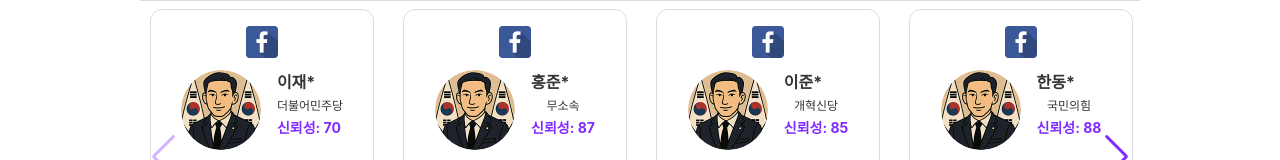
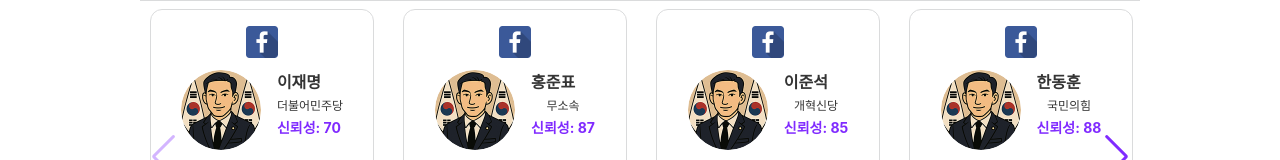
Before and after one commit to Hanium-FactSeeker/factseeker-frontend, a Next.js app: page / in a window 1280 px wide. Shown: the part 1550-1710 px from the top of the page. Built offline with nearby package versions, Linux system fonts and the light colour scheme; no server answers.

Commit message:
Refactor: 이름 마스킹 제거

```diff
--- a/src/components/main/molecules/PoliticianItem.tsx
+++ b/src/components/main/molecules/PoliticianItem.tsx
@@ -4,7 +4,6 @@ import ReliabilityStat from '@/components/ui/validity';
 import PoliticianImage from '../../ui/profile/PoliticianImage';
 import FactMark from '@/components/ui/factMark';
 import { percentToValidity, faceImgByPercent } from '@/utils/calculateValidity';
-import { maskTail } from '@/utils/maskTail';
 
 type Stats = { gpt: number; gemini: number; overall: number };
 
@@ -30,7 +29,7 @@ const PoliticianItem = ({ p }: { p: Politician }) => {
           </div>
         </div>
 
-        <p className="text-black-normal text-md font-bold md:text-xl">{maskTail(p.name, 1)}</p>
+        <p className="text-black-normal text-md font-bold md:text-xl">{p.name}</p>
         <p className="text-black-normal text-sm font-normal md:text-base">{p.party}</p>
       </div>
 
--- a/src/components/politician/atoms/politicianItemDesktop.tsx
+++ b/src/components/politician/atoms/politicianItemDesktop.tsx
@@ -4,7 +4,6 @@ import Link from 'next/link';
 import PoliticianImage from '@/components/ui/profile/PoliticianImage';
 import { SiOpenai } from 'react-icons/si';
 import { TbSunFilled } from 'react-icons/tb';
-import { maskTail } from '@/utils/maskTail';
 
 export type PoliticianTopItem = {
   id?: number;
@@ -52,7 +51,7 @@ export default function PoliticianItemDesktop({ item }: Props) {
           <PoliticianImage src={safeImg} alt={`${item.name} 이미지`} />
         </div>
         <div className="leading-none">
-          <p className="text-Black_normal text-[15px] font-bold">{maskTail(item.name, 1)}</p>
+          <p className="text-Black_normal text-[15px] font-bold">{item.name}</p>
           <p className="text-Black_alternative mt-1 text-[11px]">{item.party}</p>
         </div>
       </div>
--- a/src/components/politician/atoms/politicianItemMobile.tsx
+++ b/src/components/politician/atoms/politicianItemMobile.tsx
@@ -4,7 +4,6 @@ import Link from 'next/link';
 import PoliticianImage from '@/components/ui/profile/PoliticianImage';
 import { SiOpenai } from 'react-icons/si';
 import { TbSunFilled } from 'react-icons/tb';
-import { maskTail } from '@/utils/maskTail';
 
 type Stat = { fact: number; gpt: number; claude: number };
 type Item = { name: string; party: string; img: string; stats: Stat };
@@ -26,9 +25,7 @@ export default function PoliticianItemMobile({ item }: Props) {
         </div>
 
         <div className="min-w-0 gap-4">
-          <p className="text-Black_normal truncate text-[14px] font-bold">
-            {maskTail(item.name, 1)}
-          </p>
+          <p className="text-Black_normal truncate text-[14px] font-bold">{item.name}</p>
           <span className="text-Black_alternative mt-2 inline-block text-[10px]">
             자세히 보기 &gt;
           </span>
--- a/src/components/politician/organisms/PoliticianDetailDesktop.tsx
+++ b/src/components/politician/organisms/PoliticianDetailDesktop.tsx
@@ -6,7 +6,6 @@ import PoliticianImage from '@/components/ui/profile/PoliticianImage';
 import VideoRow from '@/components/politician/molecules/VideoRow';
 import SwitchButton from '@/components/ui/button/SwitchButton';
 import type { VideoItem } from '@/types/videos';
-import { maskTail } from '@/utils/maskTail';
 import { Swiper, SwiperSlide } from 'swiper/react';
 import { Navigation, Pagination } from 'swiper/modules';
 import 'swiper/css';
@@ -80,9 +79,7 @@ export default function PoliticianDetailDesktop({
                   <PoliticianImage src={imgSrc} alt={`${politician.name} 이미지`} />
                 </div>
                 <div className="min-w-0">
-                  <p className="text-black-normal truncate text-lg font-bold">
-                    {maskTail(politician.name, 1)}
-                  </p>
+                  <p className="text-black-normal truncate text-lg font-bold">{politician.name}</p>
                   <p className="text-black-normal mt-1 truncate text-sm">{politician.party}</p>
                 </div>
               </div>
--- a/src/components/politician/organisms/PoliticianDetailMobile.tsx
+++ b/src/components/politician/organisms/PoliticianDetailMobile.tsx
@@ -6,7 +6,6 @@ import PoliticianImage from '@/components/ui/profile/PoliticianImage';
 import VideoRow from '@/components/politician/molecules/VideoRow';
 import SwitchButton from '@/components/ui/button/SwitchButton';
 import type { VideoItem } from '@/types/videos';
-import { maskTail } from '@/utils/maskTail';
 
 type Stat = { fact: number; gpt: number; claude: number };
 type Politician = {
@@ -72,9 +71,7 @@ export default function PoliticianDetailMobile({
               <PoliticianImage src={imgSrc} alt={`${politician.name} 이미지`} />
             </div>
             <div className="min-w-0">
-              <p className="text-black-normal truncate text-base font-bold">
-                {maskTail(politician.name, 1)}
-              </p>
+              <p className="text-black-normal truncate text-base font-bold">{politician.name}</p>
               <p className="text-black-normal mt-1 truncate text-xs">{politician.party}</p>
             </div>
           </div>
--- a/src/constants/snsData.ts
+++ b/src/constants/snsData.ts
@@ -1,5 +1,3 @@
-import { maskTail } from '@/utils/maskTail';
-
 export interface SnsItem {
   name: string;
   id?: string;
@@ -14,7 +12,7 @@ export interface SnsItem {
 
 export const snsData: SnsItem[] = [
   {
-    name: maskTail('이재명'),
+    name: '이재명',
     party: '더불어민주당',
     type: 'facebook',
     percentage: 70,
@@ -22,7 +20,7 @@ export const snsData: SnsItem[] = [
     url: 'https://www.facebook.com/jaemyunglee/',
   },
   {
-    name: maskTail('홍준표'),
+    name: '홍준표',
     party: '무소속',
     type: 'facebook',
     percentage: 87,
@@ -30,7 +28,7 @@ export const snsData: SnsItem[] = [
     url: 'https://www.facebook.com/joonpyohong21',
   },
   {
-    name: maskTail('이준석'),
+    name: '이준석',
     party: '개혁신당',
     type: 'facebook',
     percentage: 85,
@@ -38,7 +36,7 @@ export const snsData: SnsItem[] = [
     url: 'https://www.facebook.com/junseokandylee',
   },
   {
-    name: maskTail('한동훈'),
+    name: '한동훈',
     party: '국민의힘',
     type: 'facebook',
     percentage: 88,
@@ -46,7 +44,7 @@ export const snsData: SnsItem[] = [
     url: 'https://www.facebook.com/dh.han.3',
   },
   {
-    name: maskTail('안철수'),
+    name: '안철수',
     party: '국민의힘',
     type: 'x',
     percentage: 85,
@@ -54,7 +52,7 @@ export const snsData: SnsItem[] = [
     url: 'https://x.com/cheolsoo0919/status/1958738538243268958',
   },
   {
-    name: maskTail('박지현'),
+    name: '박지현',
     party: '더불어민주당',
     type: 'x',
     percentage: 64,
@@ -62,7 +60,7 @@ export const snsData: SnsItem[] = [
     url: 'https://x.com/paarkjihy_20/status/1958419712750268633',
   },
   {
-    name: maskTail('유승민'),
+    name: '유승민',
     party: '국민의힘',
     type: 'youtube',
     percentage: 77,
@@ -70,7 +68,7 @@ export const snsData: SnsItem[] = [
     url: 'https://www.youtube.com/@loveyoo../posts',
   },
   {
-    name: maskTail('오세훈'),
+    name: '오세훈',
     party: '국민의힘',
     type: 'x',
     percentage: 85,
@@ -78,7 +76,7 @@ export const snsData: SnsItem[] = [
     url: 'https://www.facebook.com/jaemyunglee/',
   },
   {
-    name: maskTail('김두관'),
+    name: '김두관',
     party: '더불어민주당',
     type: 'youtube',
     percentage: 80,
@@ -86,7 +84,7 @@ export const snsData: SnsItem[] = [
     url: 'https://www.youtube.com/@TV-dw9ee/posts',
   },
   {
-    name: maskTail('하태경'),
+    name: '하태경',
     party: '국민의힘',
     type: 'facebook',
     percentage: 83,
@@ -94,7 +92,7 @@ export const snsData: SnsItem[] = [
     url: 'https://www.facebook.com/radiohahapage',
   },
   {
-    name: maskTail('박용진'),
+    name: '박용진',
     party: '더불어민주당',
     type: 'x',
     percentage: 81,
@@ -102,7 +100,7 @@ export const snsData: SnsItem[] = [
     url: 'https://x.com/hopeparkyongjin',
   },
   {
-    name: maskTail('원희룡'),
+    name: '원희룡',
     party: '국민의힘',
     type: 'facebook',
     percentage: 89,
--- a/src/utils/maskTail.ts
+++ /dev/null
@@ -1,6 +0,0 @@
-export function maskTail(input: string, count = 1, maskChar = '*'): string {
-  if (!input) return '';
-  const chars = Array.from(input); // 유니코드 안전 분리
-  const n = Math.max(0, Math.min(count, chars.length));
-  return chars.slice(0, chars.length - n).join('') + maskChar.repeat(n);
-}
```
